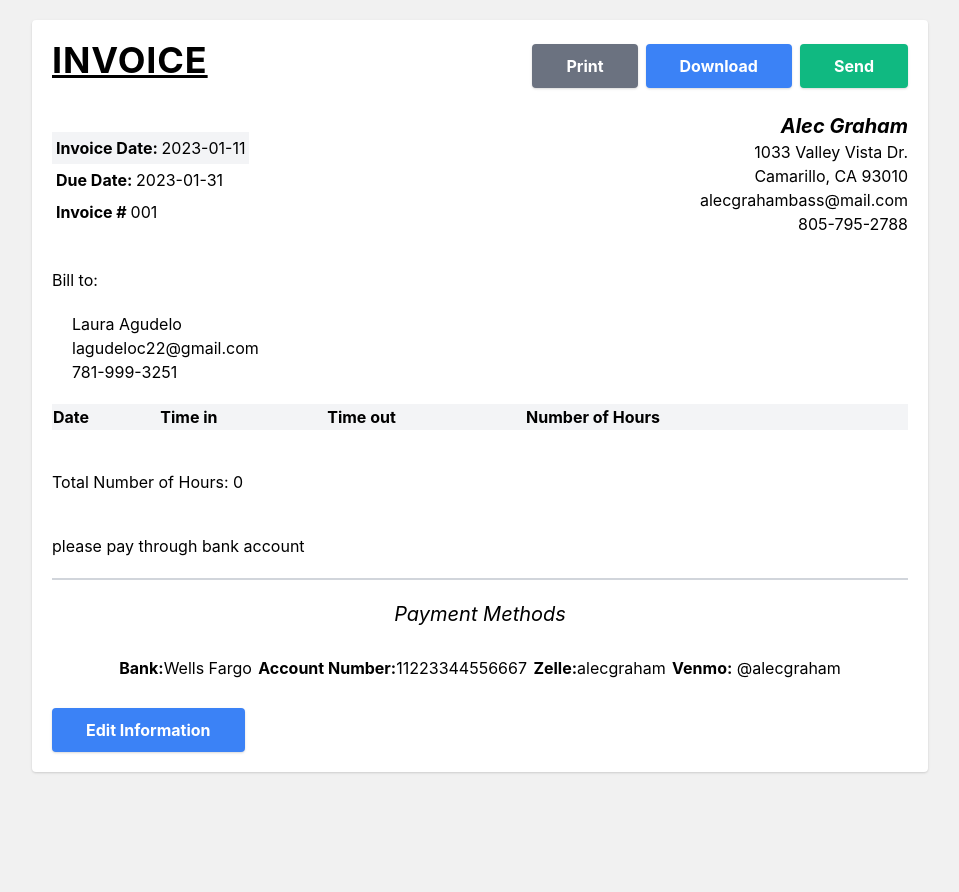
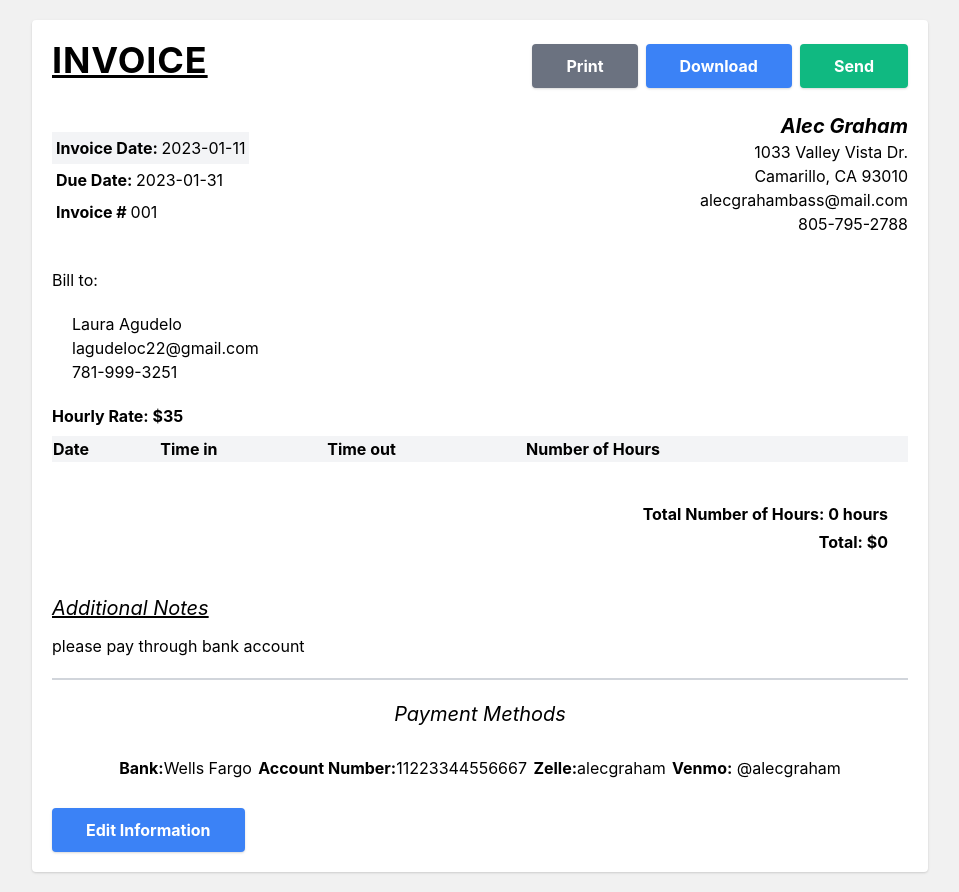
Before and after one commit to alecgrahambass/invoiceApp, a React (Create React App) app: page / in a window 1280 px wide. Shown: the whole page, without its empty margins (160-1119 px from the left). Before the commit the page ends 800 px from the top, so only its background shows below. Built offline with nearby package versions, Linux system fonts and the light colour scheme.

Commit message:
adds rate to total hours + styling

```diff
--- a/src/App.js
+++ b/src/App.js
@@ -50,7 +50,16 @@ function App() {
               <MainDetails name={name} streetAddress={streetAddress} cityAddress={cityAddress} email={email} phone={phone}/>
               </section>
               <ClientDetails clientName={clientName} clientEmail={clientEmail} clientPhone={clientPhone} />
-              <Table date={date} timeIn={timeIn} timeOut={timeOut} hours={hours} setHours={setHours} list={list} setList={setList}/>
+              <Table
+                date={date}
+                timeIn={timeIn}
+                timeOut={timeOut}
+                hours={hours}
+                setHours={setHours}
+                list={list}
+                setList={setList}
+                hourlyRate={hourlyRate}
+              />
               <Notes notes={notes}/>
               <Footer bankName={bankName} bankAccount={bankAccount} zelle={zelle} venmo={venmo} />
               <button
--- a/src/components/Notes.js
+++ b/src/components/Notes.js
@@ -2,6 +2,7 @@ export default function Notes({ notes }) {
   return (
     <>
       <section className="mt-10 mb-5">
+        <h2 className="mb-3 text-xl italic text-decoration: underline">Additional Notes</h2>
         <p>{notes}</p>
       </section>
     </>
--- a/src/components/Table.js
+++ b/src/components/Table.js
@@ -1,6 +1,6 @@
 import { getActiveElement } from "@testing-library/user-event/dist/utils"
 import React from "react"
-export default function Table({list }) {
+export default function Table({list, hourlyRate }) {
 
 
 function addHours() {
@@ -19,6 +19,7 @@ return previousHours
 
  return (
   <>
+  <h2 className="mb-2 font-bold">Hourly Rate: ${hourlyRate}</h2>
       <table width="100%" className="mb-10">
       <thead>
         <tr className="bg-gray-100 p-1" >
@@ -26,6 +27,7 @@ return previousHours
           <td className="font-bold">Time in</td>
           <td className="font-bold">Time out</td>
           <td className="font-bold">Number of Hours</td>
+
         </tr>
       </thead>
       {list.map(({id, date, timeIn, timeOut, hours})=> (
@@ -42,7 +44,14 @@ return previousHours
         </React.Fragment>
       ))}
       </table>
-      <h2 >Total Number of Hours: {addHours()}</h2>
+      <div align="right" className="mr-5">
+        <h2 className="font-bold">Total Number of Hours: {addHours()} hours</h2>
+        <h2 className="mt-1 font-bold">Total: ${addHours() * hourlyRate}</h2>
+      </div>
+      <div>
+
+      </div>
+
   </>
  )
 }
```
Also changed, not shown: src/index.css (line endings or trailing spaces).
